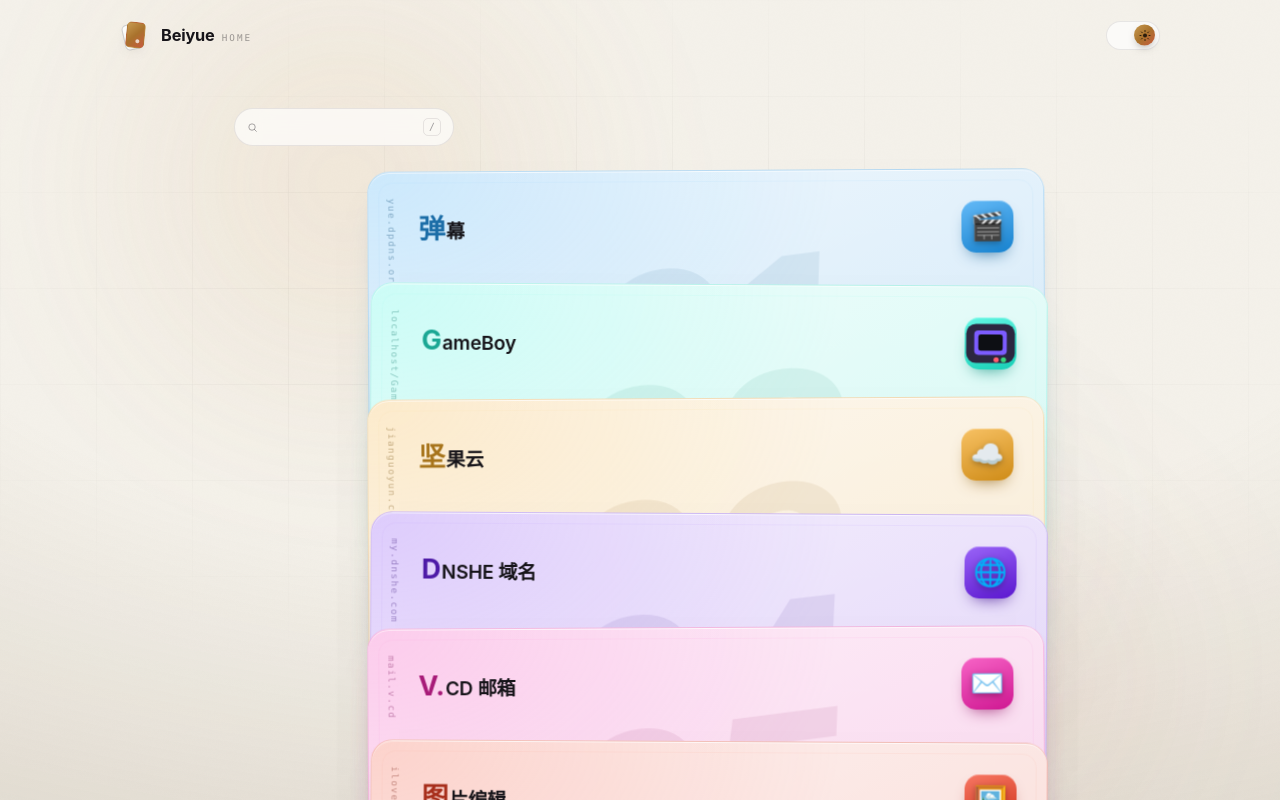
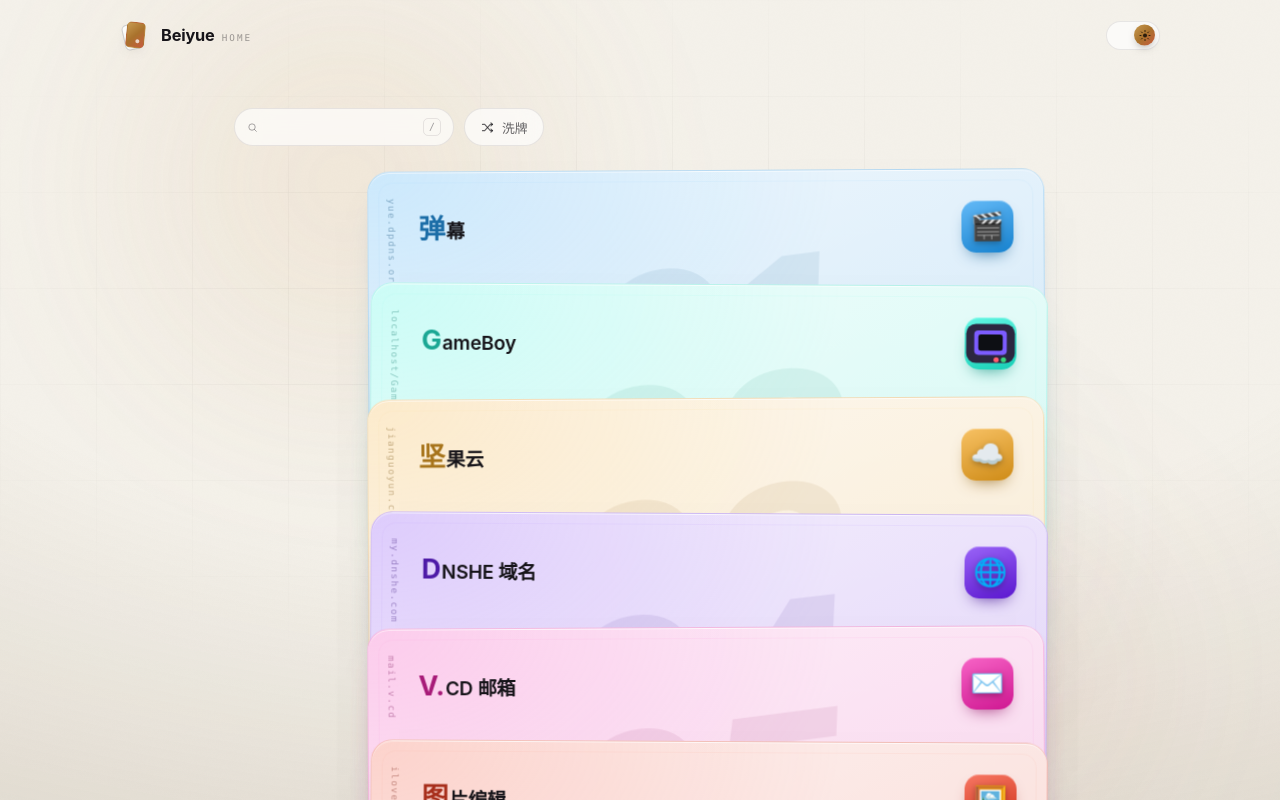
Before and after one commit to yinyiqu/beiyue-home, a Vue app: page / in a window 1280 px wide. Shown: the top 800 px of the page. Built offline with nearby package versions, Linux system fonts and the light colour scheme.

Commit message:
feat: bring back shuffle next to search

```diff
--- a/src/App.vue
+++ b/src/App.vue
@@ -8,16 +8,31 @@
 import ToastHost from './components/ToastHost.vue'
 import { apps as sourceApps } from './data/site.js'
 
+/** 当前牌序：洗牌只动这份数组，原始数据保持不动 */
+const deck = ref([...sourceApps])
 const query = ref('')
+const deal = ref(0)
 const intro = ref(null)
 
 const filtered = computed(() => {
   const q = query.value.trim().toLowerCase()
-  if (!q) return sourceApps
-  return sourceApps.filter((app) =>
+  if (!q) return deck.value
+  return deck.value.filter((app) =>
     [app.name, app.en, app.tag, app.desc].join(' ').toLowerCase().includes(q)
   )
 })
+
+function shuffle() {
+  const next = [...deck.value]
+  for (let i = next.length - 1; i > 0; i--) {
+    const j = Math.floor(Math.random() * (i + 1))
+    ;[next[i], next[j]] = [next[j], next[i]]
+  }
+  deck.value = next
+  // key 变化 → 整叠牌重新发一次，动画重播
+  deal.value += 1
+  query.value = ''
+}
 
 /** 全局快捷键：/ 聚焦搜索，Esc 清空 */
 function onKeydown(event) {
@@ -47,8 +62,8 @@
 
   <main id="top" class="main">
     <div class="shell">
-      <DeckIntro ref="intro" v-model="query" />
-      <Deck id="deck" :apps="filtered" @clear="query = ''" />
+      <DeckIntro ref="intro" v-model="query" @shuffle="shuffle" />
+      <Deck id="deck" :apps="filtered" :deal="deal" @clear="query = ''" />
     </div>
   </main>
 
--- a/src/components/Deck.vue
+++ b/src/components/Deck.vue
@@ -2,7 +2,9 @@
 import DeckCard from './DeckCard.vue'
 
 defineProps({
-  apps: { type: Array, default: () => [] }
+  apps: { type: Array, default: () => [] },
+  /** 洗牌计数：变化时整套牌重挂载，发牌动画重播 */
+  deal: { type: Number, default: 0 }
 })
 const emit = defineEmits(['clear'])
 </script>
@@ -12,7 +14,7 @@
     <div v-if="apps.length" class="deck">
       <div
         v-for="(app, i) in apps"
-        :key="app.id"
+        :key="`${app.id}-${deal}`"
         class="deck__item"
         :style="{ '--i': i }"
       >
--- a/src/components/DeckIntro.vue
+++ b/src/components/DeckIntro.vue
@@ -6,7 +6,7 @@
   total: { type: Number, default: 0 },
   modelValue: { type: String, default: '' }
 })
-const emit = defineEmits(['update:modelValue'])
+const emit = defineEmits(['update:modelValue', 'shuffle'])
 
 const input = ref(null)
 const focused = ref(false)
@@ -45,12 +45,23 @@
       </button>
       <kbd v-else class="search__kbd" aria-hidden="true">/</kbd>
     </label>
+
+    <button class="shuffle" type="button" title="把牌堆打乱" @click="emit('shuffle')">
+      <svg viewBox="0 0 24 24" width="15" height="15" fill="none" stroke="currentColor" stroke-width="1.9" stroke-linecap="round" stroke-linejoin="round" aria-hidden="true">
+        <path d="M4 7h3.5l9 10H20" />
+        <path d="M4 17h3.5l9-10H20" />
+        <path d="m17.5 4.5 2.5 2.5-2.5 2.5M17.5 14.5 20 17l-2.5 2.5" />
+      </svg>
+      <span>洗牌</span>
+    </button>
   </div>
 </template>
 
 <style scoped>
 .bar {
   display: flex;
+  align-items: center;
+  gap: 10px;
   justify-content: flex-start;
   width: 100%;
   max-width: 860px;
@@ -125,6 +136,37 @@
   background: var(--line);
 }
 
+.shuffle {
+  display: inline-flex;
+  align-items: center;
+  gap: 7px;
+  height: 38px;
+  padding-inline: 15px;
+  border-radius: var(--radius-pill);
+  border: 1px solid var(--line);
+  background: var(--surface);
+  color: var(--text-2);
+  font-size: 0.8rem;
+  backdrop-filter: blur(12px);
+  -webkit-backdrop-filter: blur(12px);
+  transition: transform var(--dur-fast) var(--ease-spring), color var(--dur-fast) var(--ease-out),
+    border-color var(--dur-fast) var(--ease-out);
+}
+.shuffle:hover {
+  transform: translateY(-1px);
+  color: var(--text);
+  border-color: var(--line-strong);
+}
+.shuffle:active {
+  transform: translateY(0) scale(0.97);
+}
+.shuffle svg {
+  transition: transform var(--dur-base) var(--ease-spring);
+}
+.shuffle:hover svg {
+  transform: rotate(18deg);
+}
+
 @media (min-width: 720px) {
   .bar {
     padding-inline: 24px;
@@ -135,5 +177,12 @@
   .search {
     width: 100%;
   }
+  .shuffle {
+    flex: 0 0 auto;
+    padding-inline: 12px;
+  }
+  .shuffle span {
+    display: none;
+  }
 }
 </style>
```
Also changed, not shown: 4 other files (tests, documents, lock files or other folders).
